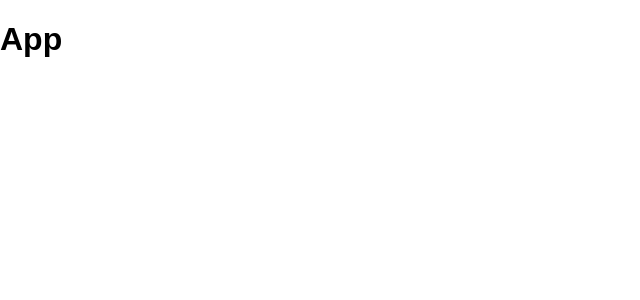
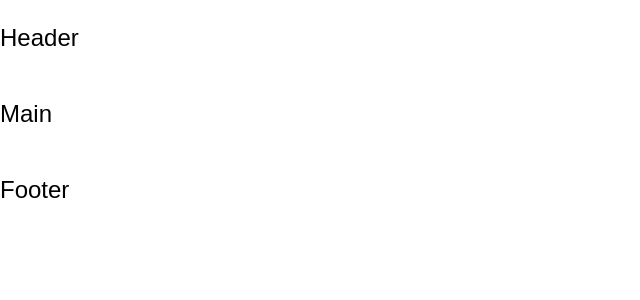
Before and after one commit to jardenna/startVite, a React (Vite) app: page / in a window 1280 px wide. Shown: the top 300 px of the page, without its empty margins (0-640 px from the left). Built offline with nearby package versions, Linux system fonts and the light colour scheme; a web font is replaced by a local one.

Commit message:
added footer and header

```diff
--- a/src/App.tsx
+++ b/src/App.tsx
@@ -1,9 +1,17 @@
 import { FC } from 'react';
 
 const App: FC = () => (
-  <main>
-    <h1>App</h1>
-  </main>
+  <article className="main-container">
+    <header>
+      <p>Header</p>
+    </header>
+    <main>
+      <p>Main</p>
+    </main>
+    <footer>
+      <p>Footer</p>
+    </footer>
+  </article>
 );
 
 export default App;
--- a/src/scss/_main.scss
+++ b/src/scss/_main.scss
@@ -4,7 +4,6 @@
 }
 
 html,
-body,
 #root {
   height: 100%;
 }
@@ -12,6 +11,7 @@ body,
 body {
   margin: 0;
   font-size: rem(24px);
+  min-height: 100%;
 }
 
 h1 {
@@ -19,8 +19,7 @@ h1 {
 }
 
 .main-container {
-  margin: 0;
   height: 100%;
   display: grid;
-  grid-template-rows: max-content 1fr;
+  grid-template-rows: auto 1fr auto;
 }
```
